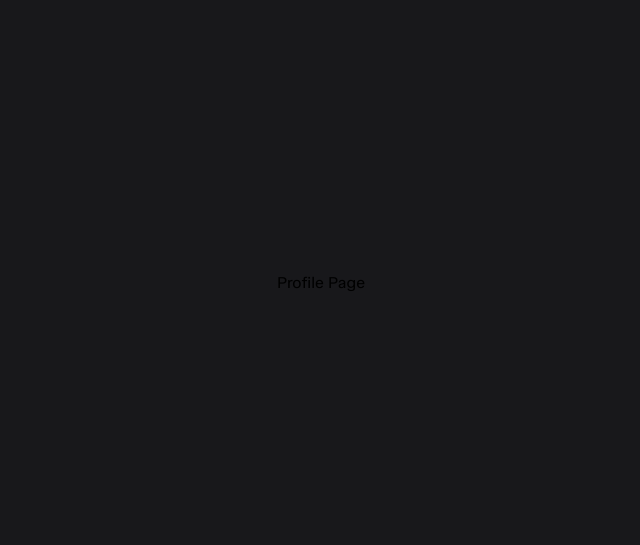
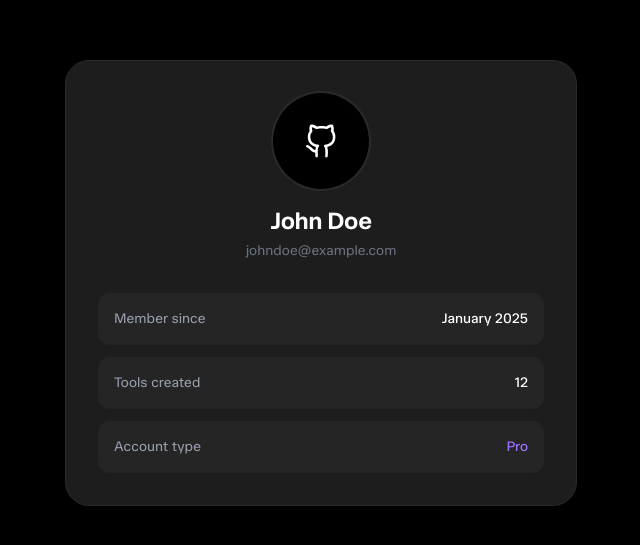
Before and after one commit to Amogh-007-Rin/ToolKit, a Next.js app in the folder web/: page /profile in a window 1280 px wide. Shown: the part 117-662 px from the top of the page, without its empty margins (319-959 px from the left). Built offline with nearby package versions, Linux system fonts and the light colour scheme.

Commit message:
feat: add custom profile page with dark theme card layout

```diff
--- a/web/src/app/dashboard/_components/Sidebar.tsx
+++ b/web/src/app/dashboard/_components/Sidebar.tsx
@@ -43,7 +43,7 @@ export default function Sidebar() {
       <div className="part-3 w-[90%] h-[25%] flex flex-col justify-center items-center gap-4">
         <Notificationbutton onClick={() => setShowNotifications(true)} />
         <SignoutButton onClick={checkLog} />
-        <Profilebutton onClick={checkLog} />
+        <Profilebutton onClick={() => router.push("/profile")} />
       </div>
       <NotificationPanel isOpen={showNotifications} onClose={() => setShowNotifications(false)} />
     </div>
--- a/web/src/app/profile/page.tsx
+++ b/web/src/app/profile/page.tsx
@@ -1,7 +1,32 @@
-export default function profilePage(){
-    return(
-        <div className="w-screen h-screen bg-zinc-900 flex justify-center items-center">
-            <h1>Profile Page</h1>
+import { Spool } from "lucide-react";
+import Image from "next/image";
+
+export default function ProfilePage() {
+  return (
+    <div className="w-screen h-screen bg-black flex items-center justify-center">
+      <div className="w-full max-w-lg bg-[#1D1D1D] rounded-3xl border border-[#2A2A2A] p-8">
+        <div className="flex flex-col items-center mb-8">
+          <div className="w-24 h-24 rounded-full bg-black ring-2 ring-[#2A2A2A] flex items-center justify-center mb-4 overflow-hidden">
+            <Image src="/github.svg" alt="" width={48} height={48} />
+          </div>
+          <h1 className="text-2xl text-white font-bold">John Doe</h1>
+          <p className="text-gray-500 text-sm mt-1">johndoe@example.com</p>
         </div>
-    );
-};
+        <div className="space-y-3">
+          <div className="bg-[#252525] rounded-xl p-4 flex items-center justify-between">
+            <span className="text-gray-400 text-sm">Member since</span>
+            <span className="text-white text-sm font-medium">January 2025</span>
+          </div>
+          <div className="bg-[#252525] rounded-xl p-4 flex items-center justify-between">
+            <span className="text-gray-400 text-sm">Tools created</span>
+            <span className="text-white text-sm font-medium">12</span>
+          </div>
+          <div className="bg-[#252525] rounded-xl p-4 flex items-center justify-between">
+            <span className="text-gray-400 text-sm">Account type</span>
+            <span className="text-[#9D6FFF] text-sm font-medium">Pro</span>
+          </div>
+        </div>
+      </div>
+    </div>
+  );
+}
```
